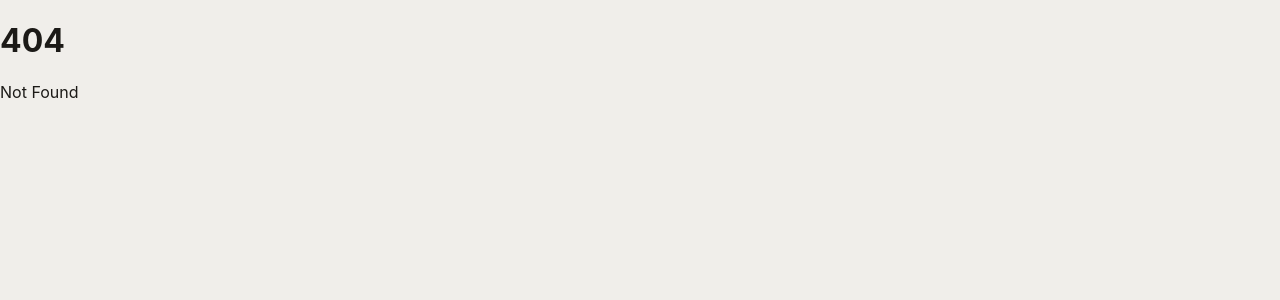
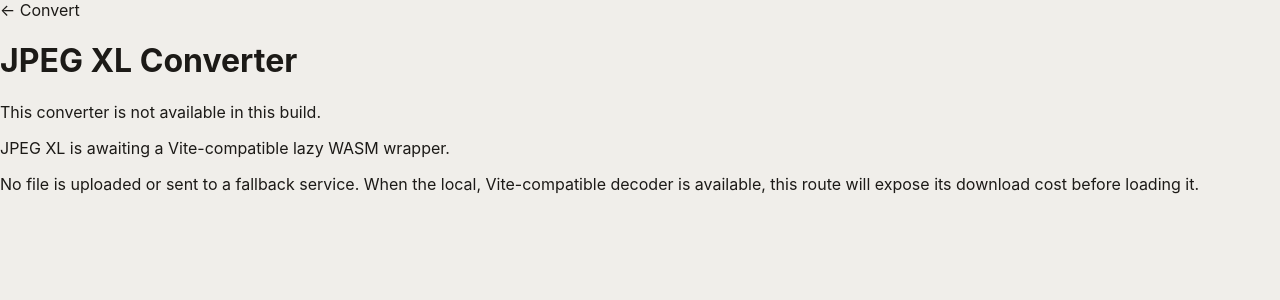
Before and after one commit to official-tisao/image.complianttools.com, a SvelteKit app in the folder apps/web/: page /jxl-converter in a window 1280 px wide. Before the commit this address had no page. Shown: the top 300 px of the page. Built offline with nearby package versions, Linux system fonts and the light colour scheme.

Commit message:
feat(P2-15): surface unavailable AVIF and JXL tools

```diff
--- /dev/null
+++ b/apps/web/src/routes/jxl-converter/+page.svelte
@@ -0,0 +1,25 @@
+<script lang="ts">
+  import { getCodec } from '@complianttools/image-engine';
+
+  const reason = getCodec('jxl').unavailableReason;
+</script>
+
+<svelte:head>
+  <title>JPEG XL Converter — Image Compliant Tools</title>
+  <meta
+    name="description"
+    content="JPEG XL conversion availability and local browser support status."
+  />
+  <link rel="canonical" href="https://image.complianttools.com/jxl-converter" />
+</svelte:head>
+
+<main>
+  <a href="/convert">← Convert</a>
+  <h1>JPEG XL Converter</h1>
+  <p>This converter is not available in this build.</p>
+  <p role="status">{reason}</p>
+  <p>
+    No file is uploaded or sent to a fallback service. When the local, Vite-compatible decoder is
+    available, this route will expose its download cost before loading it.
+  </p>
+</main>
--- a/apps/web/src/routes/sitemap.xml/+server.ts
+++ b/apps/web/src/routes/sitemap.xml/+server.ts
@@ -2,6 +2,6 @@
 
 export const GET = () =>
   new Response(
-    `<?xml version="1.0" encoding="UTF-8"?><urlset xmlns="http://www.sitemaps.org/schemas/sitemap/0.9"><url><loc>https://image.complianttools.com/convert</loc></url><url><loc>https://image.complianttools.com/compress</loc></url><url><loc>https://image.complianttools.com/resize</loc></url><url><loc>https://image.complianttools.com/heic-converter</loc></url><url><loc>https://image.complianttools.com/raw-converter</loc></url><url><loc>https://image.complianttools.com/svg-to-png</loc></url><url><loc>https://image.complianttools.com/image-to-svg</loc></url><url><loc>https://image.complianttools.com/pdf-to-image</loc></url><url><loc>https://image.complianttools.com/image-to-pdf</loc></url><url><loc>https://image.complianttools.com/favicon-generator</loc></url><url><loc>https://image.complianttools.com/image-to-base64</loc></url><url><loc>https://image.complianttools.com/gif-splitter</loc></url><url><loc>https://image.complianttools.com/gif-maker</loc></url><url><loc>https://image.complianttools.com/lossless-optimize</loc></url><url><loc>https://image.complianttools.com/embedded-converter</loc></url><url><loc>https://image.complianttools.com/exif-viewer</loc></url><url><loc>https://image.complianttools.com/remove-exif</loc></url><url><loc>https://image.complianttools.com/image-info</loc></url></urlset>`,
+    `<?xml version="1.0" encoding="UTF-8"?><urlset xmlns="http://www.sitemaps.org/schemas/sitemap/0.9"><url><loc>https://image.complianttools.com/convert</loc></url><url><loc>https://image.complianttools.com/compress</loc></url><url><loc>https://image.complianttools.com/resize</loc></url><url><loc>https://image.complianttools.com/heic-converter</loc></url><url><loc>https://image.complianttools.com/avif-converter</loc></url><url><loc>https://image.complianttools.com/jxl-converter</loc></url><url><loc>https://image.complianttools.com/raw-converter</loc></url><url><loc>https://image.complianttools.com/svg-to-png</loc></url><url><loc>https://image.complianttools.com/image-to-svg</loc></url><url><loc>https://image.complianttools.com/pdf-to-image</loc></url><url><loc>https://image.complianttools.com/image-to-pdf</loc></url><url><loc>https://image.complianttools.com/favicon-generator</loc></url><url><loc>https://image.complianttools.com/image-to-base64</loc></url><url><loc>https://image.complianttools.com/gif-splitter</loc></url><url><loc>https://image.complianttools.com/gif-maker</loc></url><url><loc>https://image.complianttools.com/lossless-optimize</loc></url><url><loc>https://image.complianttools.com/embedded-converter</loc></url><url><loc>https://image.complianttools.com/exif-viewer</loc></url><url><loc>https://image.complianttools.com/remove-exif</loc></url><url><loc>https://image.complianttools.com/image-info</loc></url></urlset>`,
     { headers: { 'content-type': 'application/xml' } },
   );
```
Also changed, not shown: apps/web/src/routes/avif-converter/+page.svelte (added, +25 -0 lines).
